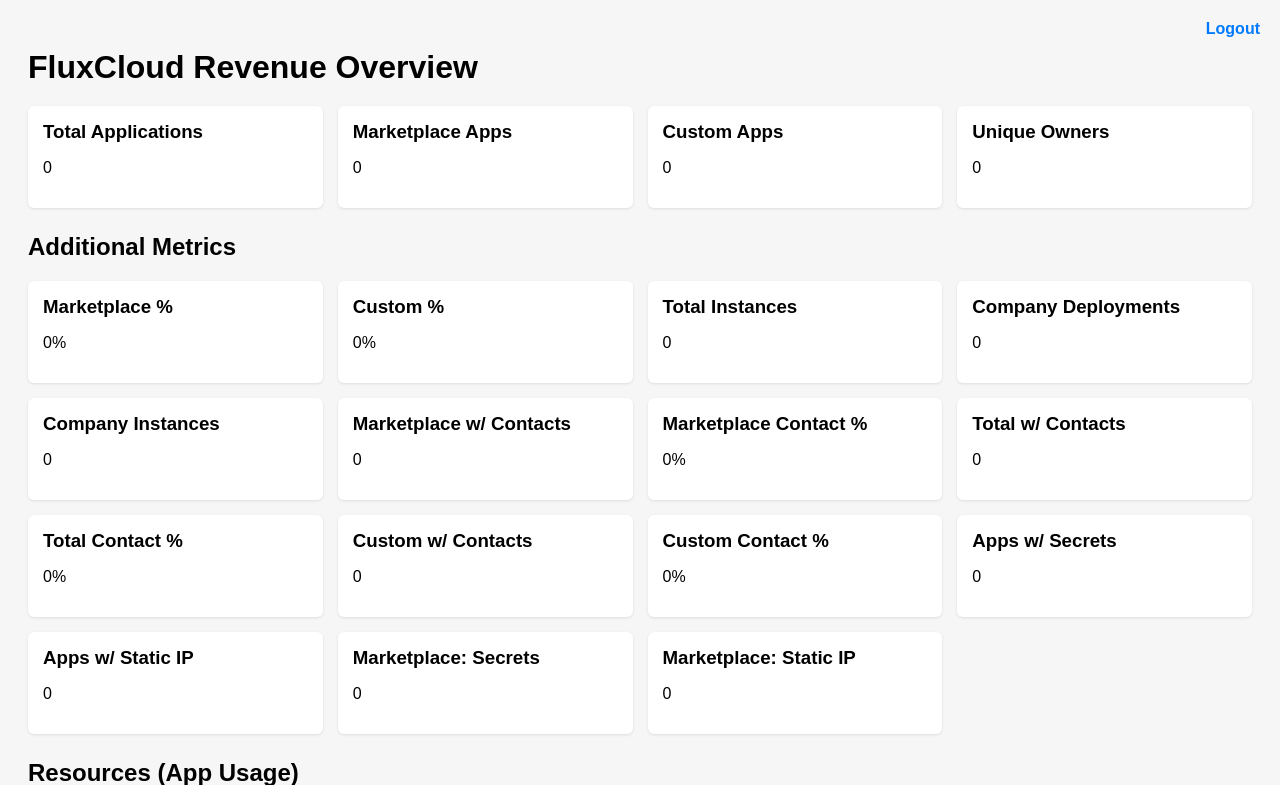
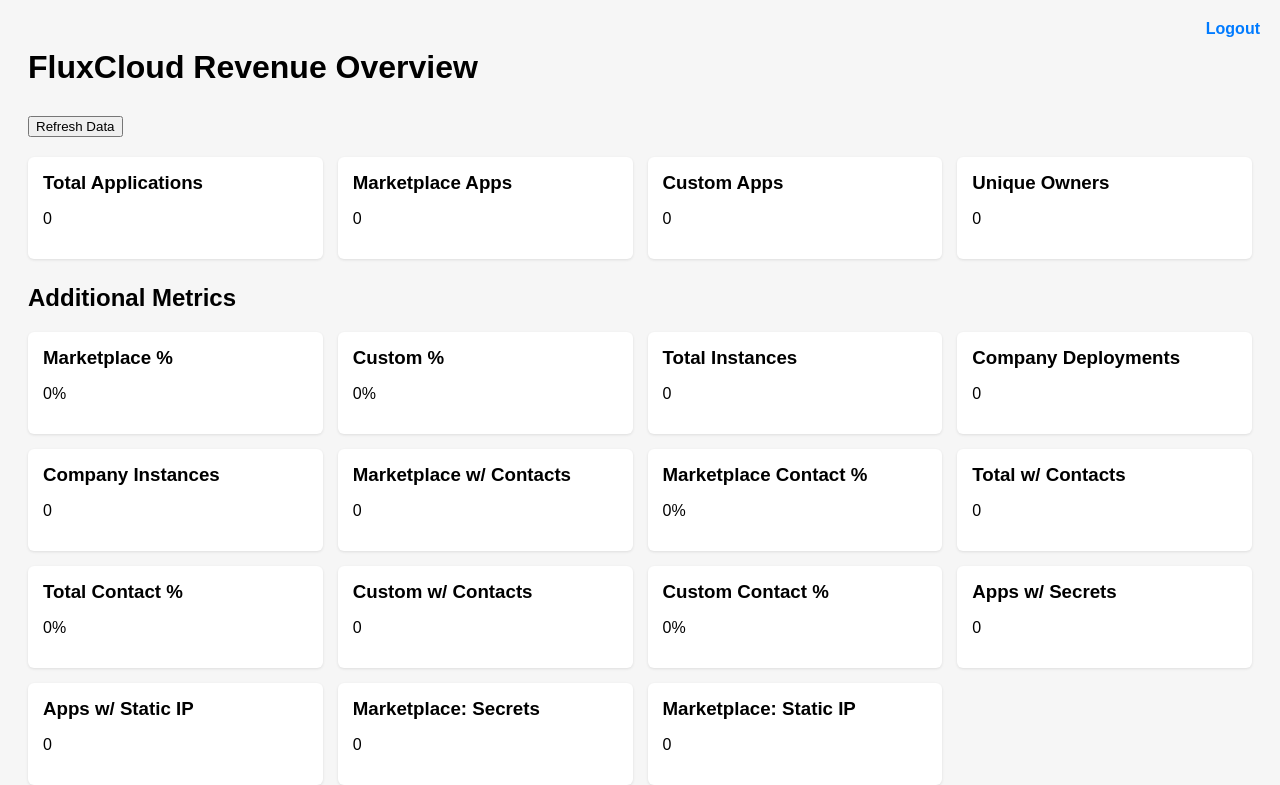
Before and after one commit to Kyuubi2709/fluxcloud-revenue-dashboard, a Flask app: page / in a window 1280 px wide. Shown: the top 785 px of the page. Run offline with Flask 3, Linux system fonts and the light colour scheme; the visitor is signed in with stand-in values (Sample User, id 1); data that the repository does not hold is empty.

Commit message:
Update index.html

```diff
--- a/templates/index.html
+++ b/templates/index.html
@@ -1,4 +1,3 @@
-
 <!DOCTYPE html>
 <html>
 <head>
@@ -10,6 +9,10 @@
 
 <h1>FluxCloud Revenue Overview</h1>
 <a href="/logout" class="logout-link">Logout</a>
+
+<!-- Refresh Button -->
+<button id="refresh-btn" style="margin-top:10px;">Refresh Data</button>
+<p id="refresh-status" style="margin-bottom: 20px; color:#333;"></p>
 
 <div id="loading">Loading data...</div>
 
```
